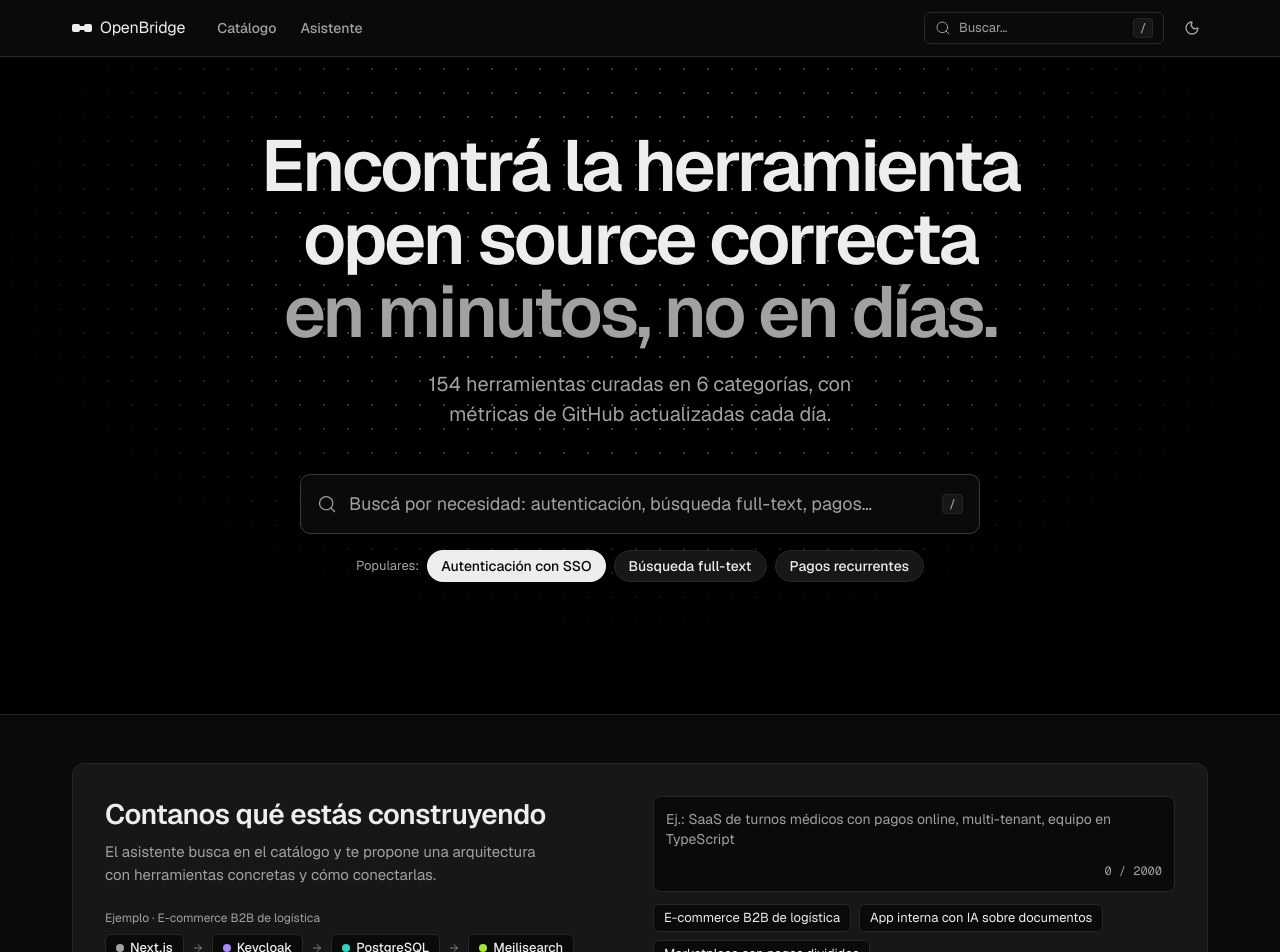
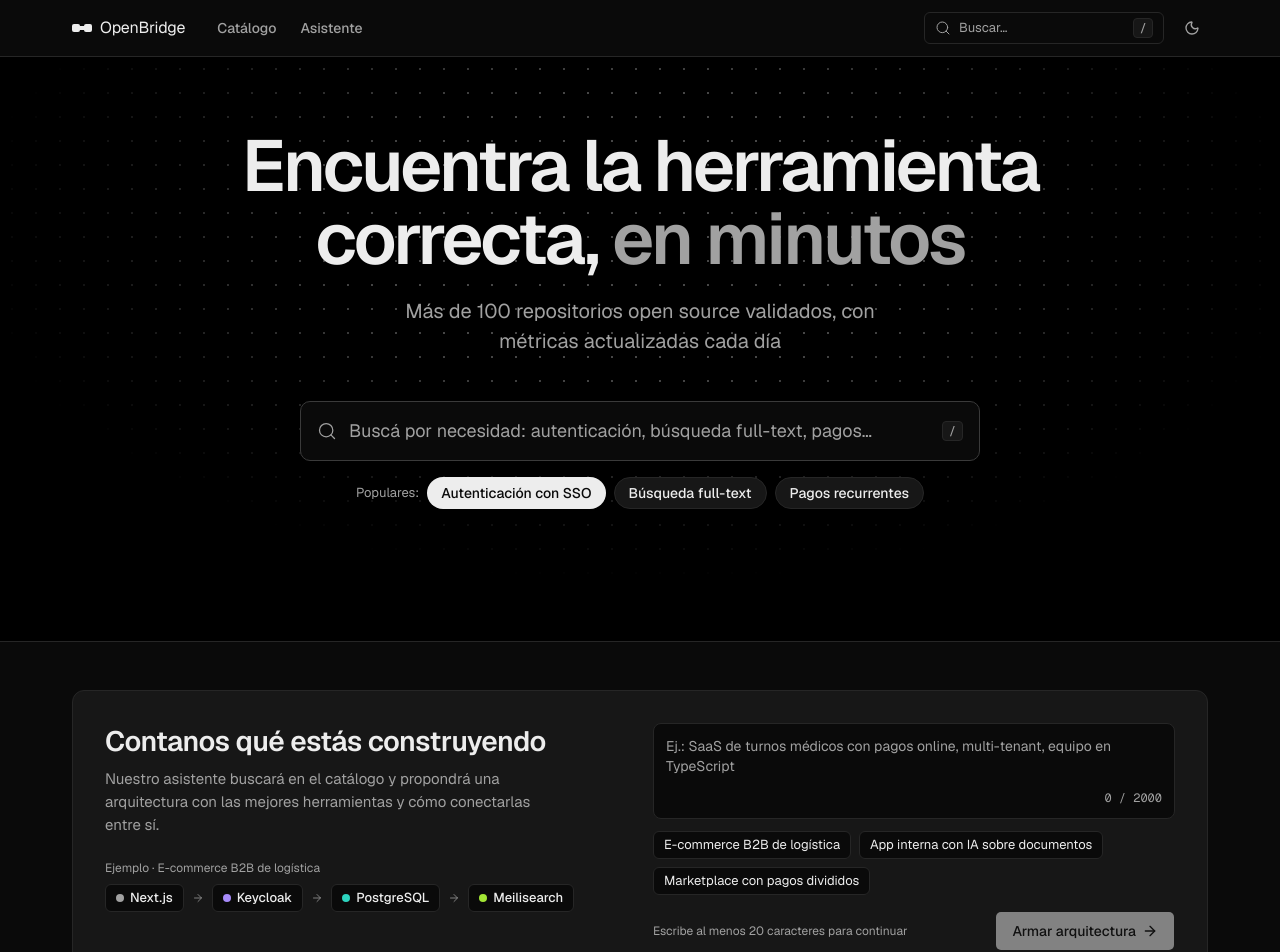
Before and after one commit to No-Country-simulation/S10-26-equipo-8-OpenBridge, a Next.js app in the folder frontend/: page / in a window 1280 px wide. Shown: the top 952 px of the page. Built offline with nearby package versions, Linux system fonts and the light colour scheme.

Commit message:
fix(web): textos del hero y del panel del asistente en el home [OB-21]

```diff
--- a/frontend/src/components/home/assistant-panel.tsx
+++ b/frontend/src/components/home/assistant-panel.tsx
@@ -61,8 +61,8 @@ export function AssistantPanel() {
           Contanos qué estás construyendo
         </h2>
         <p className="max-w-110 text-[15px] leading-[23px] text-muted-foreground">
-          El asistente busca en el catálogo y te propone una arquitectura con herramientas
-          concretas y cómo conectarlas.
+          Nuestro asistente buscará en el catálogo y propondrá una arquitectura con las mejores
+          herramientas y cómo conectarlas entre sí.
         </p>
 
         <p className="mt-4 text-xs text-muted-foreground">
@@ -130,7 +130,7 @@ export function AssistantPanel() {
           <p id="assistant-hint" aria-live="polite" className="text-xs text-muted-foreground">
             {isValid
               ? 'Se abre en el Asistente · ⌘ Enter para enviar'
-              : `Escribí al menos ${MIN_LENGTH} caracteres para continuar`}
+              : `Escribe al menos ${MIN_LENGTH} caracteres para continuar`}
           </p>
           <Button type="submit" disabled={!isValid} className="h-10 rounded-md px-4">
             Armar arquitectura
--- a/frontend/src/components/home/hero.tsx
+++ b/frontend/src/components/home/hero.tsx
@@ -1,7 +1,5 @@
 import Link from 'next/link';
-import { Suspense } from 'react';
 import { HeroSearch } from '@/components/home/hero-search';
-import { getCategories } from '@/lib/categories';
 
 const popularSearches = [
   'Autenticación con SSO',
@@ -24,18 +22,6 @@ const dotGrid = {
 const subtitleClass =
   'dark mt-4 max-w-120 text-base text-muted-foreground md:mt-5 md:py-px md:text-xl md:leading-[30px]';
 
-async function HeroSubtitle() {
-  const categories = await getCategories();
-  const total = categories.reduce((sum, c) => sum + c.repositoryCount, 0);
-
-  return (
-    <p className={subtitleClass}>
-      {total} herramientas curadas en {categories.length} categorías, con
-      métricas de GitHub actualizadas cada día.
-    </p>
-  );
-}
-
 // Banda oscura fija: la clase `dark` en cada pieza del hero le aplica los colores del tema oscuro;
 // el panel de resultados queda fuera para seguir el tema de la página.
 export function Hero() {
@@ -44,20 +30,13 @@ export function Hero() {
       <div aria-hidden="true" className="dark pointer-events-none absolute inset-0 [--dot:30%]" style={dotGrid} />
       <div className="relative mx-auto flex w-full max-w-225 flex-col items-center text-center">
         <h1 className="dark text-balance text-4xl font-semibold leading-[1.05] tracking-[-0.04em] md:leading-[1.015] text-foreground md:text-6xl lg:text-7xl">
-          Encontrá la herramienta open source correcta{' '}
-          <span className="text-muted-foreground">en minutos, no en días.</span>
+          Encuentra la herramienta correcta,{' '}
+          <span className="text-muted-foreground">en minutos</span>
         </h1>
 
-        <Suspense
-          fallback={
-            <p className={subtitleClass}>
-              Herramientas curadas por categoría, con métricas de GitHub
-              actualizadas cada día.
-            </p>
-          }
-        >
-          <HeroSubtitle />
-        </Suspense>
+        <p className={subtitleClass}>
+          Más de 100 repositorios open source validados, con métricas actualizadas cada día
+        </p>
 
         <HeroSearch>
           <nav
```
